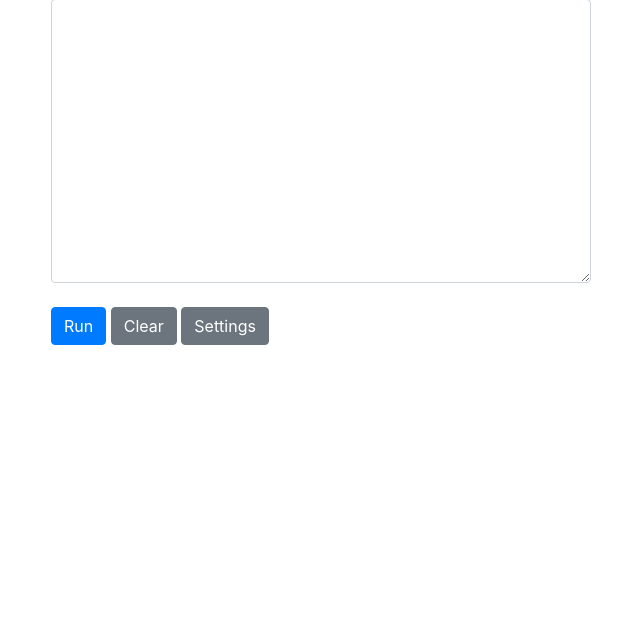
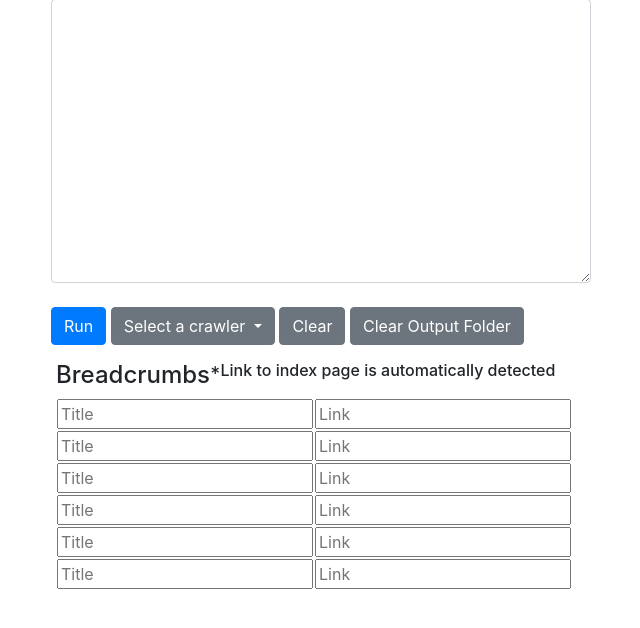
Before and after one commit to jtcourtemarche/apc, a Flask app: page / in a window 1280 px wide. Shown: the part 148-776 px from the top of the page, without its empty margins (34-674 px from the left). Run offline with Flask 2, Linux system fonts and the light colour scheme; some libraries are stand-ins or nearby versions.

Commit message:
Interface option to change breadcrumbs

```diff
--- a/bomara/interface.py
+++ b/bomara/interface.py
@@ -40,7 +40,7 @@ crawl_settings = {
 def index():
     return render_template('interface.html')
 
-def run_crawler(link, crawler):
+def run_crawler(link, crawler, breadcrumbs=None):
     # Remove anchor from link
     link = link.split('#')[0]
 
@@ -60,6 +60,7 @@ def run_crawler(link, crawler):
         part_num = crawler.apply(
             write=crawl_settings['write'],
             template=crawl_settings['template'],
+            breadcrumbs=breadcrumbs
         )
     except Exception as e:
         trace = traceback.format_exc().replace(' File ', '<br/><br/>')
@@ -99,10 +100,17 @@ def change_settings(s):
 
 
 @socketio.on('run_crawler')
-def handle_run(form):
-    form = form['data'][0]['value']
+def handle_run(args):
+    form = args['data']
 
-    [run_crawler(link, eval('{}.crawler'.format(crawl_settings['crawler']))) for link in form.splitlines()]
+    form = form[0]['value']
+
+    breadcrumbs = None
+
+    if args['breadcrumbs']:
+        breadcrumbs = args['breadcrumbs']
+
+    [run_crawler(link, eval('{}.crawler'.format(crawl_settings['crawler'])), breadcrumbs) for link in form.splitlines()]
 
 @app.route('/clear', methods=['POST'])
 def handle_clear():
--- a/bomara/vendors/servertech.py
+++ b/bomara/vendors/servertech.py
@@ -48,6 +48,7 @@ def parse(self):
 
         product_pkg = {
             'number': part_num,
+            'family': self.page['Meta']['part_number'],
             'description': part_description,
             'product_specs': []
         }
@@ -62,7 +63,7 @@ def parse(self):
 
         packages.append(product_pkg)
 
-    bomara.utils.process_family_links('Servertech', packages)
+    bomara.utils.process_family_links('Servertech', packages, self.breadcrumbs)
 
     # Family Specs
     self.page['Headers'].append('Family Specifications')
--- a/static/js/main.js
+++ b/static/js/main.js
@@ -2,10 +2,36 @@ var socket = io.connect('ws://' + document.domain + ':' + location.port);
 
 var $form = $('#apc-form');
 
+window.onload = function() {
+    // Generate breadcrumb forms
+    var i;
+    var html = ""
+    for (i=0; i<=5; i++) {
+        html += '<tr><td><input type="text" id="breadcrumb-'+i+'-title" placeholder="Title"></td><td><input type="text" id="breadcrumb-'+i+'-link" placeholder="Link"></td></tr>';
+    }
+    $('.breadcrumbs').html(html);
+}
+
 $form.submit(function() {
-    socket.emit('run_crawler', {data:$form.serializeArray()})
-    $('textarea').prop('disabled', true);
-    return false;
+    if ($('textarea').val() == '') {
+        return false;
+    } else {
+        var breadcrumbs = [];
+        for (i=0; i<=5; i++) {
+            var title = $('#breadcrumb-'+i+'-title').val();
+            var link = $('#breadcrumb-'+i+'-link').val();
+
+            if (title == '') {
+                break;
+            } else {
+                breadcrumbs.push(title, link);
+            }
+        }
+
+        socket.emit('run_crawler', {data:$form.serializeArray(), breadcrumbs:breadcrumbs})
+        $('textarea').prop('disabled', true);
+        return false;
+    }
 });
 
 socket.on('payload', function(data) {
@@ -31,6 +57,7 @@ $('#clear_output_button').click(function() {
 });
 
 socket.on('crawler-change', function(crawler) {
+    $('#output-log').empty();
     $('.crawler').html(crawler.toUpperCase());
 });
 
--- a/templates/interface.html
+++ b/templates/interface.html
@@ -35,6 +35,7 @@
 				height: 80vh;
 				width: 500px;
 				font-size: 12px;
+				font-family: monospace;
 			}
 		</style>
 		<div class='banner'>
@@ -50,10 +51,13 @@
 							<textarea style='font-size: 12px; font-family: monospace;' class='form-control' rows=15 name='links'></textarea>
 							<br />
 							<input type='submit' value='Run' class='btn btn-primary'></input>
+							<button class="btn btn-secondary dropdown-toggle" type="button" id="dropdownMenuButton" data-toggle="dropdown" aria-haspopup="true" aria-expanded="false">
+							   Select a crawler
+							</button>
 							<button id='clear_button' type="button" class='btn btn-secondary'>Clear</button>
-							<button type="button" type="button" class="btn btn-secondary" data-toggle="modal" data-target="#settings-modal">
-								Settings
-							</button>
+							<div class="dropdown-menu" aria-labelledby="dropdownMenuButton">
+							</div>
+							<button id='clear_output_button' class='btn btn-secondary'>Clear Output Folder</button>
 						</div>
 					</form>
 				</div>
@@ -61,43 +65,19 @@
 					<div id='output-log'></div>
 				</div>
 			</div>
-		</div>
-
-		<div class="modal fade" id="settings-modal">
-			<div class="modal-dialog" role="document">
-				<div class="modal-content">
-					<div class="modal-header">
-						<h4 class="modal-title">Settings</h4>
-					</div>
-					<div class="modal-body">
-						<table>
-							<tr>
-								<td>
-									<button id='clear_output_button' class='btn btn-secondary'>Clear Output Folder</button>
-								</td>
-							</tr>
-							<tr>
-								<td>
-									<div class="dropdown">
-									  <button class="btn btn-secondary dropdown-toggle" type="button" id="dropdownMenuButton" data-toggle="dropdown" aria-haspopup="true" aria-expanded="false">
-									    Select a crawler
-									  </button>
-									  <div class="dropdown-menu" aria-labelledby="dropdownMenuButton">
-									  </div>
-									</div>
-								</td>
-							</tr>
-						</table>
-					</div>
-					<div class="modal-footer">
-						<button type="button" class="btn btn-primary" data-dismiss="modal">
-							Close
-						</button>
-					</div>
-				</div>
+			<div class="row" style="margin-left: 5px">
+				<h4>Breadcrumbs</h4>
+				<br/>
+				<h6>*Link to index page is automatically detected</h6>
+			</div>
+			<div class="row" style="margin-left: 5px">
+				<table class="breadcrumbs">
+					<tr>
+						<td><input type="text" class="form-control" placeholder="Username" aria-label="Username" aria-describedby="basic-addon1"></td>
+					</tr>
+				</table>
 			</div>
 		</div>
-
 		<script type="text/javascript" src="../static/js/main.js"></script>
 	</body>
 </html>
```
Also changed, not shown: bomara/crawler.py (+6 -5 lines), bomara/utils.py (+11 -3 lines).
